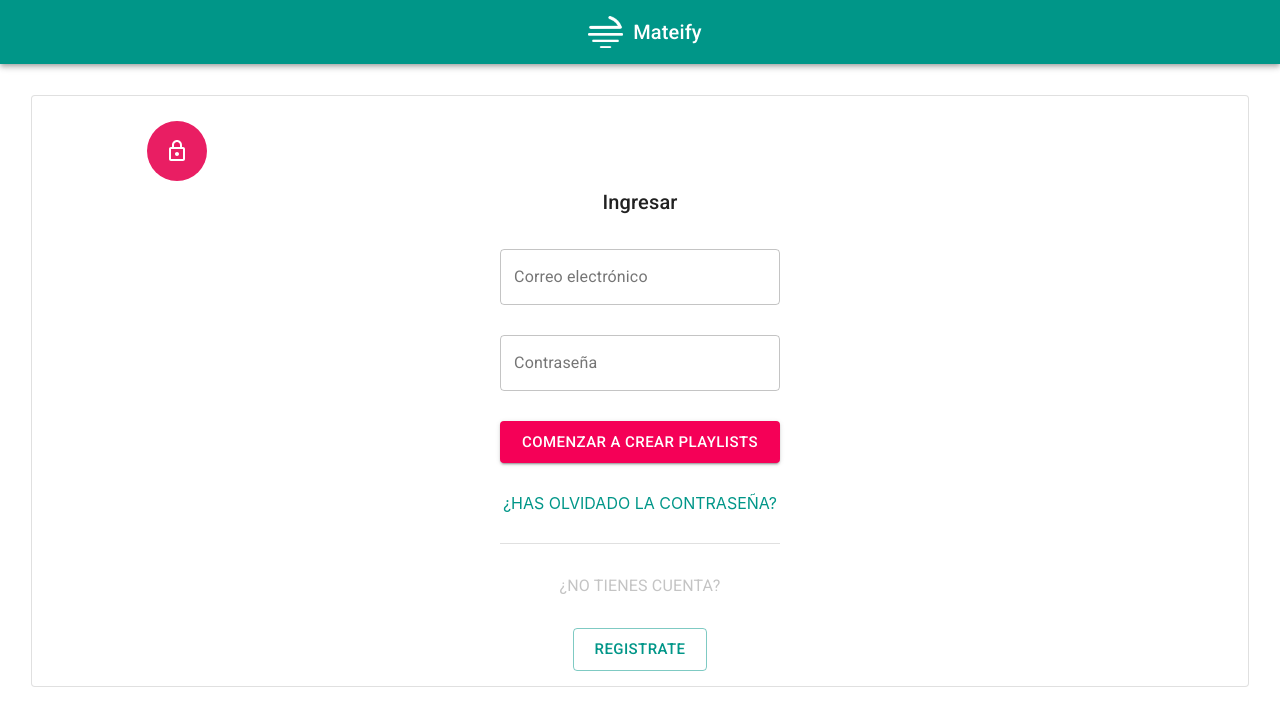
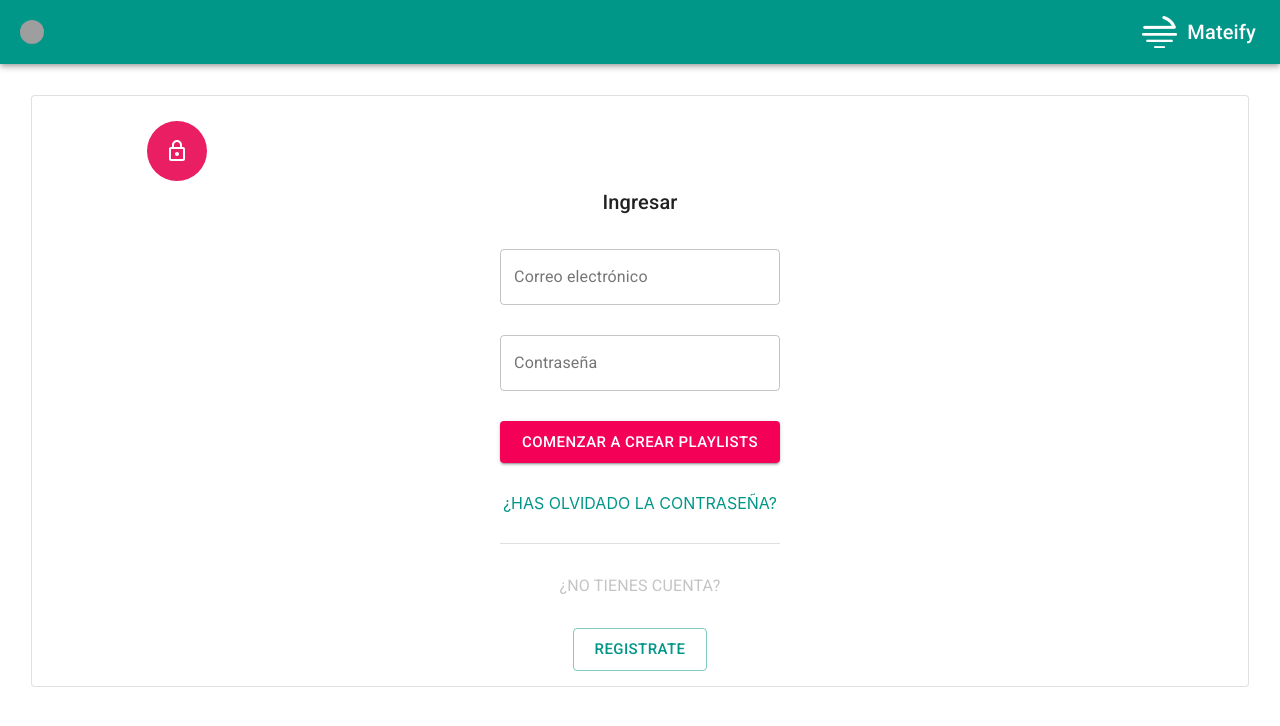
Before and after one commit to Alan-matea/Proyecto-Final-Modulo-2, a React (Create React App) app in the folder nacimiento-alan/: page / in a window 1280 px wide. Shown: the top 726 px of the page. Built offline with nearby package versions, Linux system fonts and the light colour scheme; grey boxes are pictures that could not be loaded.

Commit message:
Agregue un Avatar en el NavBar

```diff
--- a/nacimiento-alan/src/Components/Navbar/Navbar.jsx
+++ b/nacimiento-alan/src/Components/Navbar/Navbar.jsx
@@ -5,6 +5,8 @@ import Toolbar from "@material-ui/core/Toolbar";
 import Typography from "@material-ui/core/Typography";
 import LogoMatea from "../../Logo/LogoMatea.png";
 import "./styles.css";
+import Avatar from '@material-ui/core/Avatar';
+import { Grid } from '@material-ui/core';
 const useStyles = makeStyles((theme) => ({
   root: {
     flexGrow: 1,
@@ -15,6 +17,16 @@ const useStyles = makeStyles((theme) => ({
   title: {
     flexGrow: 1,
   },
+
+  small: {
+    width: theme.spacing(3),
+    height: theme.spacing(3),
+
+
+  },
+
+
+
 }));
 
 export default function ButtonAppBar() {
@@ -24,6 +36,15 @@ export default function ButtonAppBar() {
     <div className={classes.root}>
       <AppBar position="static">
         <Toolbar variant="regular" className="Items-position">
+          <Grid container spacing={1}>
+
+          <Avatar
+            alt="Remy Sharp"
+            src="/static/images/avatar/1.jpg"
+            className={classes.small}
+            />
+            </Grid>
+
           <img src={LogoMatea} alt="LogoMatea" className="LogoMatea" />
           <Typography variant="h6" className="Items-position">
             Mateify
```
